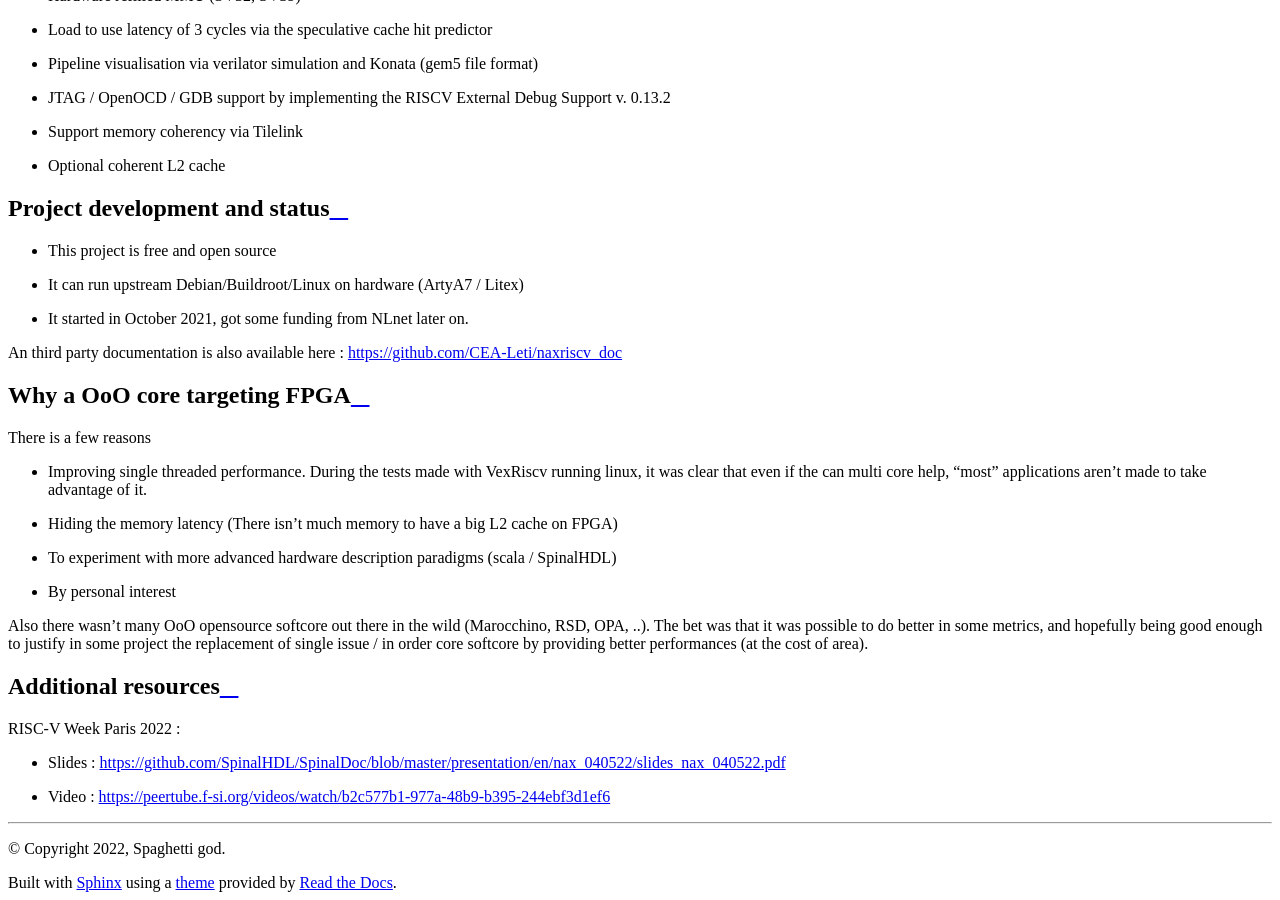
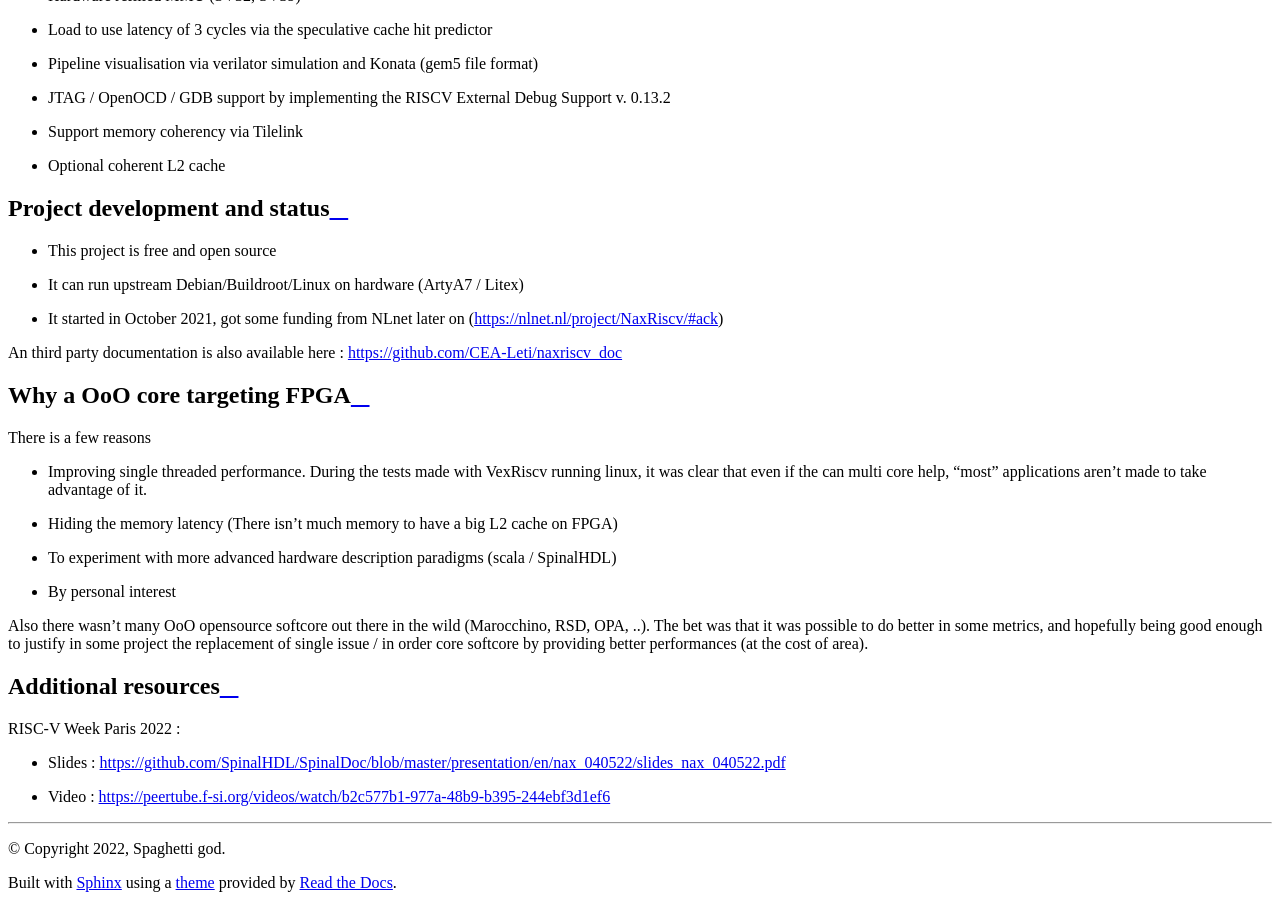
Before and after one commit to SpinalHDL/NaxRiscv-Rtd, a Sphinx documentation site: the page built from source/NaxRiscv/introduction/naxriscv.rst, in a window 1280 px wide and 900 px high, scrolled down 1803 px. Built offline with Sphinx 7.4.7 and the Read the Docs theme 2.0.0, drawn with Linux system fonts in a browser that asks for light colours; some of the changed lines change nothing that is shown.

Commit message:
add nlnet ack

```diff
--- a/source/NaxRiscv/introduction/naxriscv.rst
+++ b/source/NaxRiscv/introduction/naxriscv.rst
@@ -28,7 +28,7 @@ Project development and status
 
 - This project is free and open source
 - It can run upstream Debian/Buildroot/Linux on hardware (ArtyA7 / Litex)
-- It started in October 2021, got some funding from NLnet later on.
+- It started in October 2021, got some funding from NLnet later on (https://nlnet.nl/project/NaxRiscv/#ack)
 
 An third party documentation is also available here : https://github.com/CEA-Leti/naxriscv_doc
 
```
